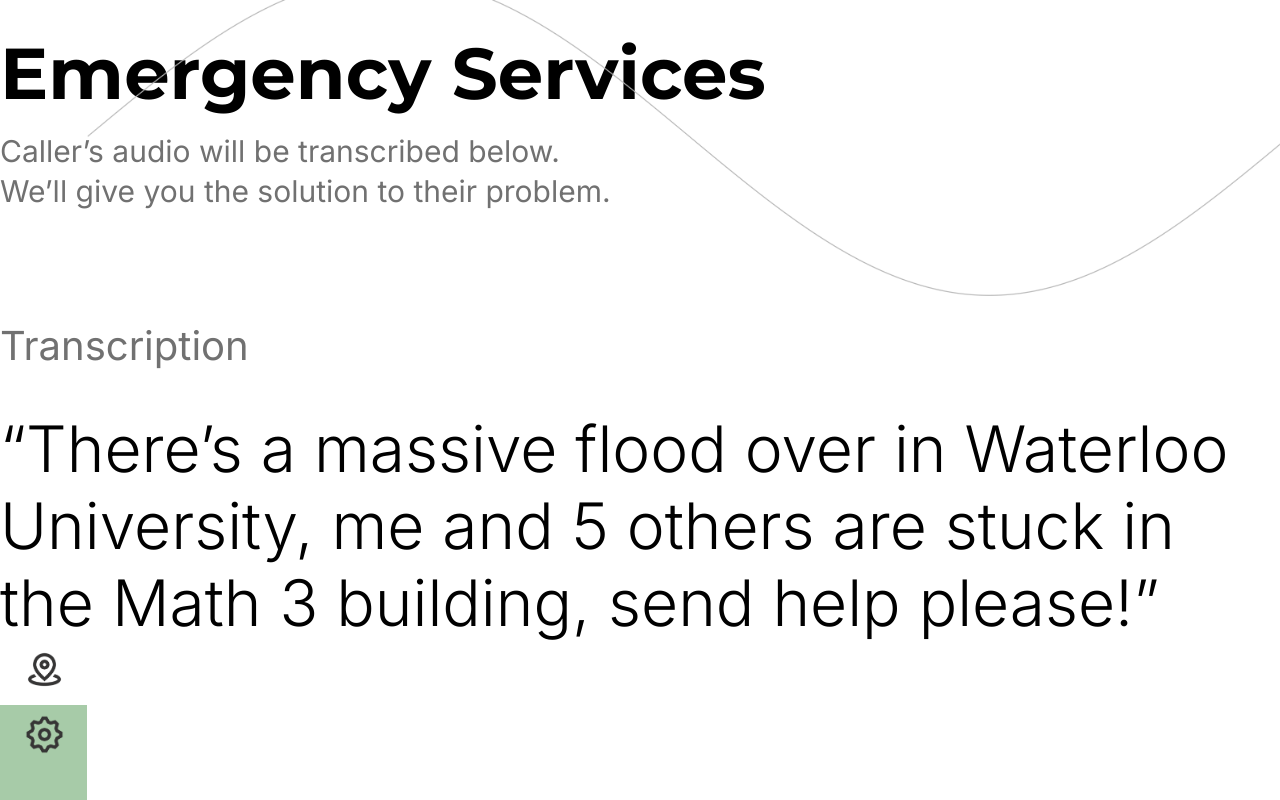
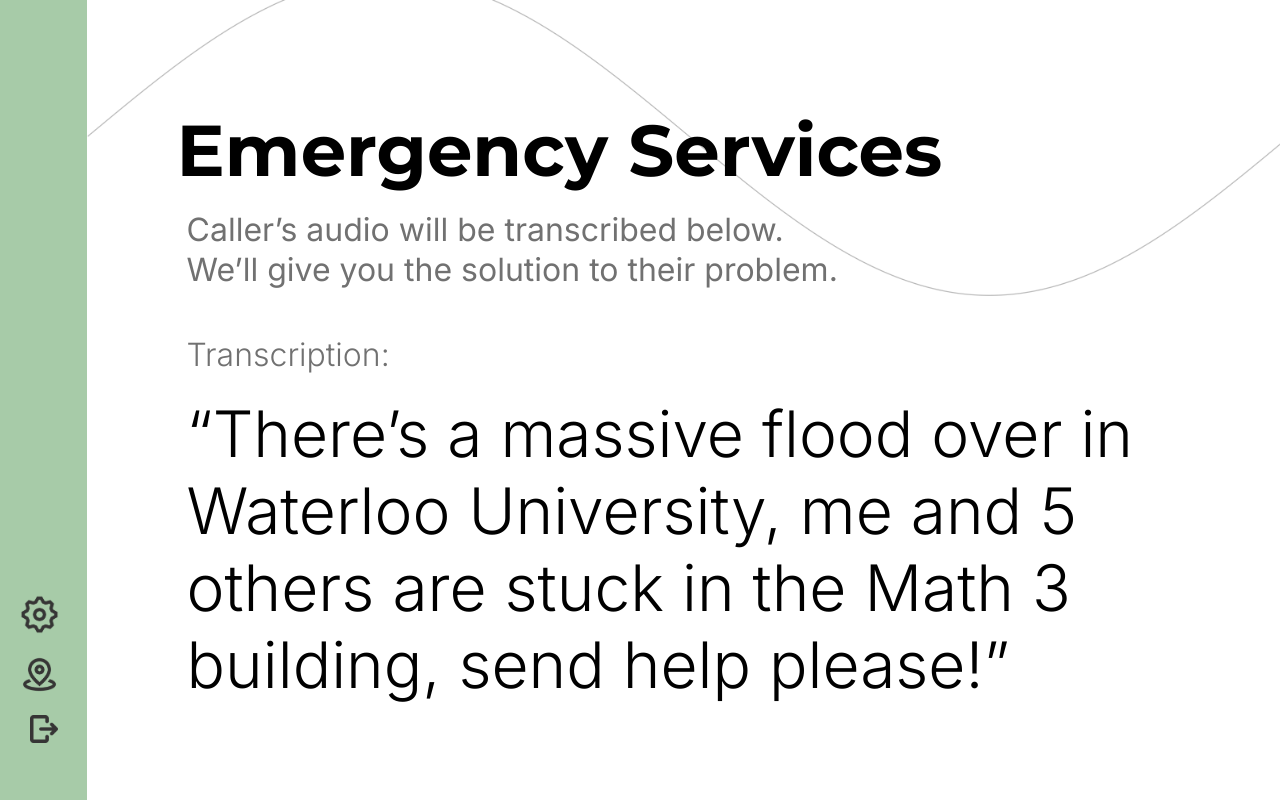
Before and after one commit to fiona-cai/Emergency-Services, a React (Create React App) app in the folder frontend/: page / in a window 1280 px wide. Shown: the top 800 px of the page. Built offline with nearby package versions, Linux system fonts and the light colour scheme; the HTML template or start-up script is replaced by a standard one.

Commit message:
homepage completed

```diff
--- a/frontend/src/App.css
+++ b/frontend/src/App.css
@@ -1,3 +1,5 @@
+@import url('https://fonts.googleapis.com/css2?family=Inter:wght@100..900&family=Montserrat:ital,wght@0,100..900;1,100..900&display=swap');
+
 body{
   background-color: white;
   overflow: hidden;
@@ -11,18 +13,29 @@
 
 .location{
   position: absolute;
-  top: 650px;
-  left: 25px;
+  top: 655px;
+  left: 20px;
   width: 39px;
   height: 39px;
+  z-index: 1;
 }
 
 .settings{
   position: absolute;
-  top: 715px;
-  left: 25px;
+  top: 595px;
+  left: 20px;
   width: 39px;
   height: 39px;
+  z-index: 1;
+}
+
+.exit{
+  position: absolute;
+  top: 715px;
+  left: 30px;
+  width: 28px;
+  height: 28px;
+  z-index: 1;
 }
 
 .wave{
@@ -30,38 +43,52 @@
   left: 87px;
   top: 0;
   width: 1200px;
+  z-index: -1;
 }
 
-@import url('https://fonts.googleapis.com/css2?family=Inter:wght@100..900&family=Montserrat:ital,wght@0,100..900;1,100..900&display=swap');
-
-h1 {
+.title {
   font-family: 'Montserrat', sans-serif;
   font-weight: bold;
   font-size: 72px;
   letter-spacing: -1.5%;
   line-height: 50px;
+  margin: 125px 50px 50px 90px;
 }
 
-p {
+.title2 {
   font-family: 'Inter', sans-serif;
-  font-size: 30px;
+  font-size: 32px;
   letter-spacing: 0.5%;
   line-height: 10px;
   color: #717171;
+  margin: 0px 50px 30px 100px;
 }
 
-h2 {
+.subtitle {
   font-family: 'Inter', sans-serif;
-  font-size: 40px;
-  font-weight: normal;
-  margin-top: 150px;
+  font-size: 32px;
+  font-weight: 300;
   color: #717171;
   line-height: 0px;
+  margin: 50px 50px 0px 100px;
 }
 
-
-h3 {
+.transcription {
   font-family: 'Inter', sans-serif;
   font-size: 64px;
   font-weight: 300;
+  margin: 40px 50px 0px 100px;
 }
+
+.rootContainer{
+  display: flex;
+  flex-direction: row;
+}
+
+.rightContainer{
+  display: flex;
+  flex-direction: column;
+  align-items: flex-start;
+  justify-content: flex-start;
+  width: 1200px;
+}
--- a/frontend/src/Root.js
+++ b/frontend/src/Root.js
@@ -2,24 +2,26 @@
 import location from './location.png';
 import settings from './settings.png';
 import wave from './wave.png';
+import exit from './exit.png';
 
 function Root() {
   // display tasks here
   return (
     <>
-<link rel="preconnect" href="https://fonts.googleapis.com"></link>
-<link rel="preconnect" href="https://fonts.gstatic.com" crossorigin></link>
-<link href="https://fonts.googleapis.com/css2?family=Inter:wght@100..900&family=Montserrat:ital,wght@0,100..900;1,100..900&display=swap" rel="stylesheet"></link>
-<h1>Emergency Services</h1>
-<p>Caller’s audio will be transcribed below.</p>
-<p>We’ll give you the solution to their problem.</p>
-<h2>Transcription</h2>
-<h3>“There’s a massive flood over in Waterloo University, me and 5 others are stuck in the Math 3 building, send help please!”</h3>
-        <div className="navbar"></div>
+        <div className="rootContainer">
+            <div className="navbar"></div>
+            <div className="rightContainer">
+                <p className="title">Emergency Services</p>
+                <p className="title2">Caller’s audio will be transcribed below.</p>
+                <p className="title2">We’ll give you the solution to their problem.</p>
+                <p className="subtitle">Transcription:</p>
+                <p className="transcription">“There’s a massive flood over in Waterloo University, me and 5 others are stuck in the Math 3 building, send help please!”</p>
+            </div>
+        </div>
+        <img src={wave} alt="wave" className="wave"/>
+        <img src={settings} alt="settings" className="settings"/>
         <img src={location} alt="location" className="location"/>
-        <img src={settings} alt="settings" className="settings"/>
-        <img src={wave} alt="wave" className="wave"/>
-
+        <img src={exit} alt="exit" className="exit"/>
     </>
   );
 }
```
Also changed, not shown: frontend/src/exit.png (added).
